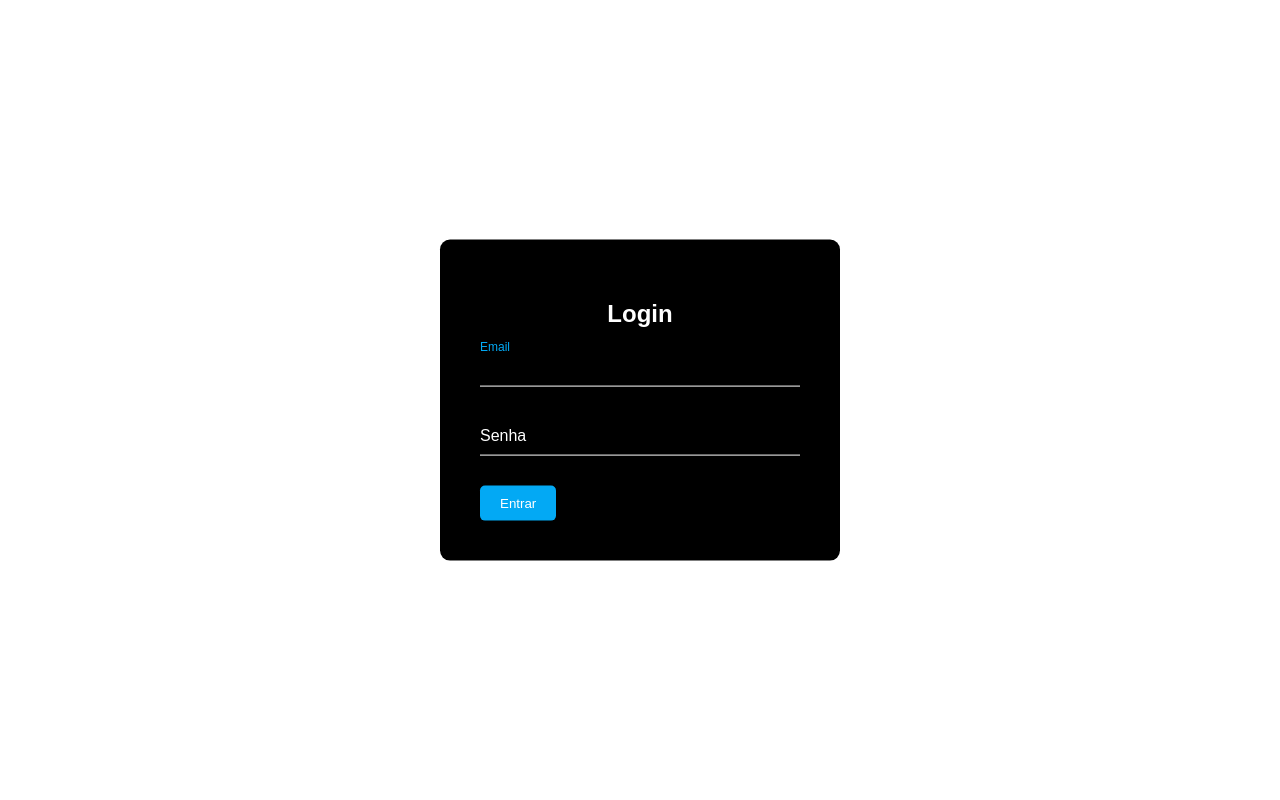
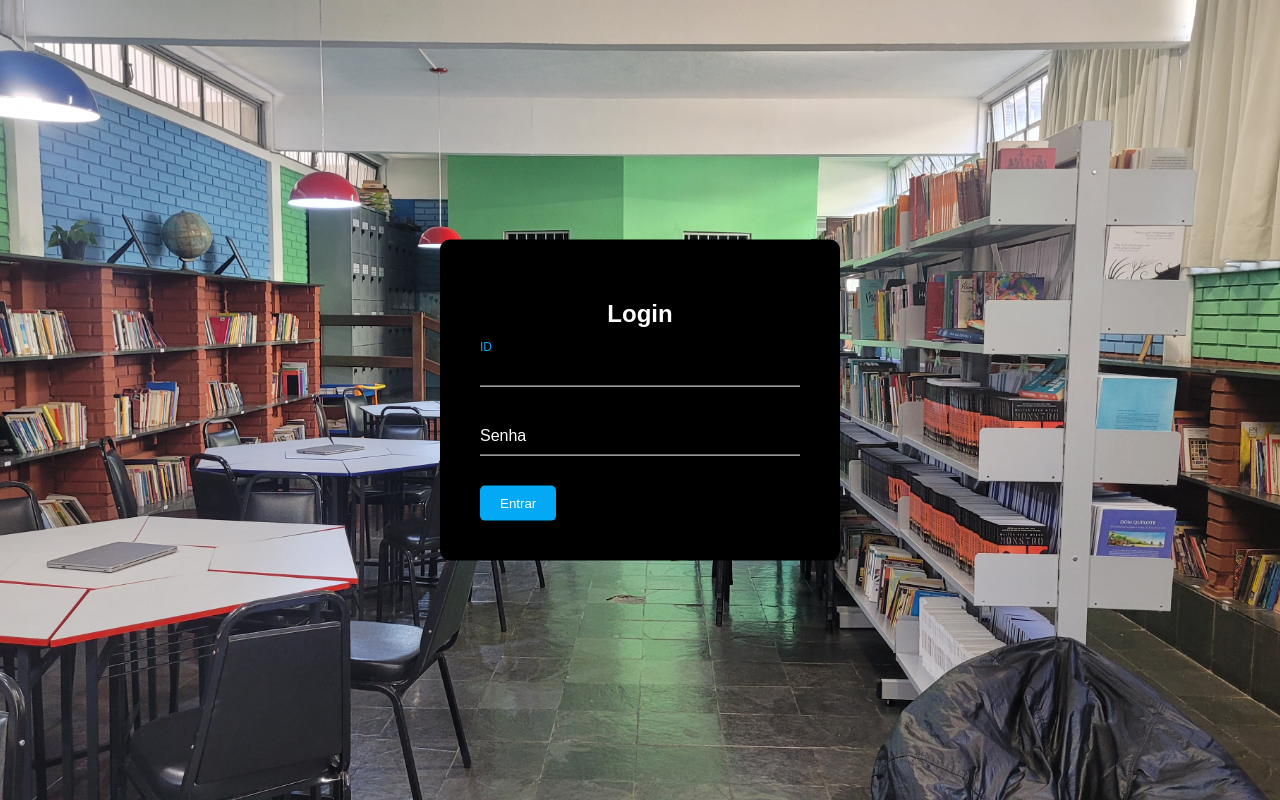
Before and after one commit to SamuelaAraujo/Desafiojoel, a PHP site: page / in a window 1280 px wide. Run offline with PHP 8.4, Linux system fonts and the light colour scheme.

Commit message:
aula 3 op

```diff
--- a/login/index.html
+++ b/login/index.html
@@ -12,7 +12,7 @@
 <form action="">
     <div class="inputBox">
         <input type="text" name="name" autocomplete="off" autofocus="" required>
-        <label for="">Email</label>
+        <label for="">ID</label>
     </div>
     <div class="inputBox">
         <input type="text" name="name" autocomplete="off" autofocus="" required>
--- a/login/style.css
+++ b/login/style.css
@@ -2,6 +2,14 @@ body{
     margin: 0;
     padding: 0;
     font-family: sans-serif;
+    background-image: url('fotos/20250519_145403.jpg');
+    background-size: cover;      /* faz a imagem cobrir toda a tela */
+    background-position: center; /* centraliza a imagem */
+    background-repeat: no-repeat;/* evita repetição da imagem */
+    min-height: 100vh;
+}
+html, body {
+    height: 100%;
 }
 
 .box{
```
Also changed, not shown: login/fotos/20250519_145403.jpg (added), login/fotos/IMG-20250818-WA0003.jpg (added).
